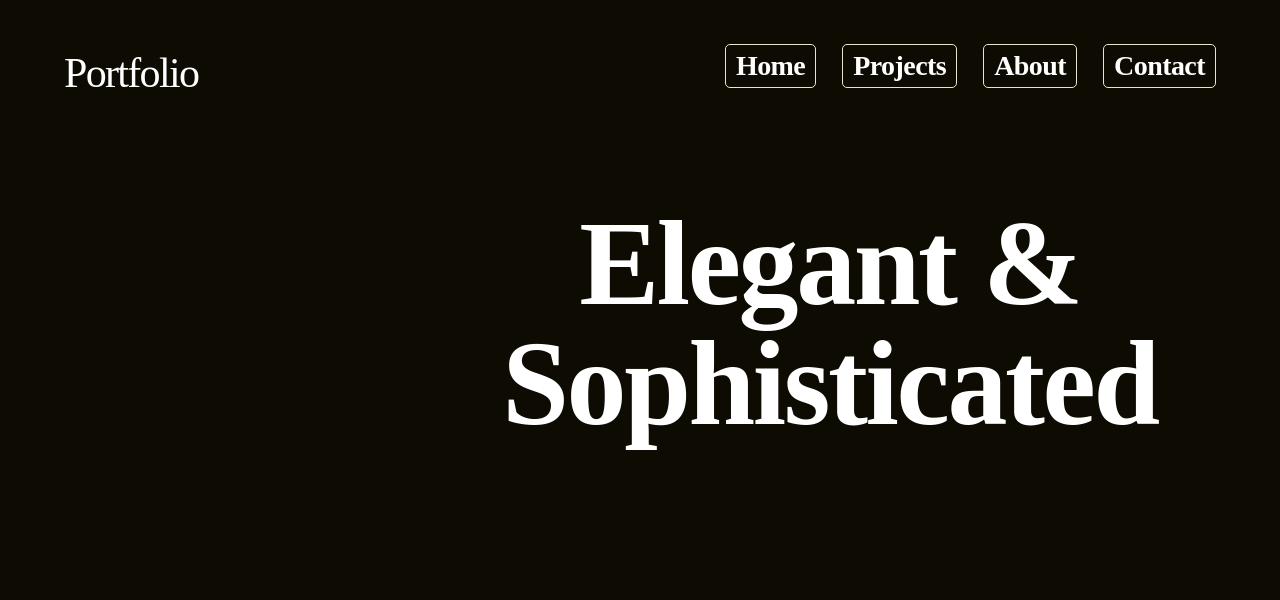
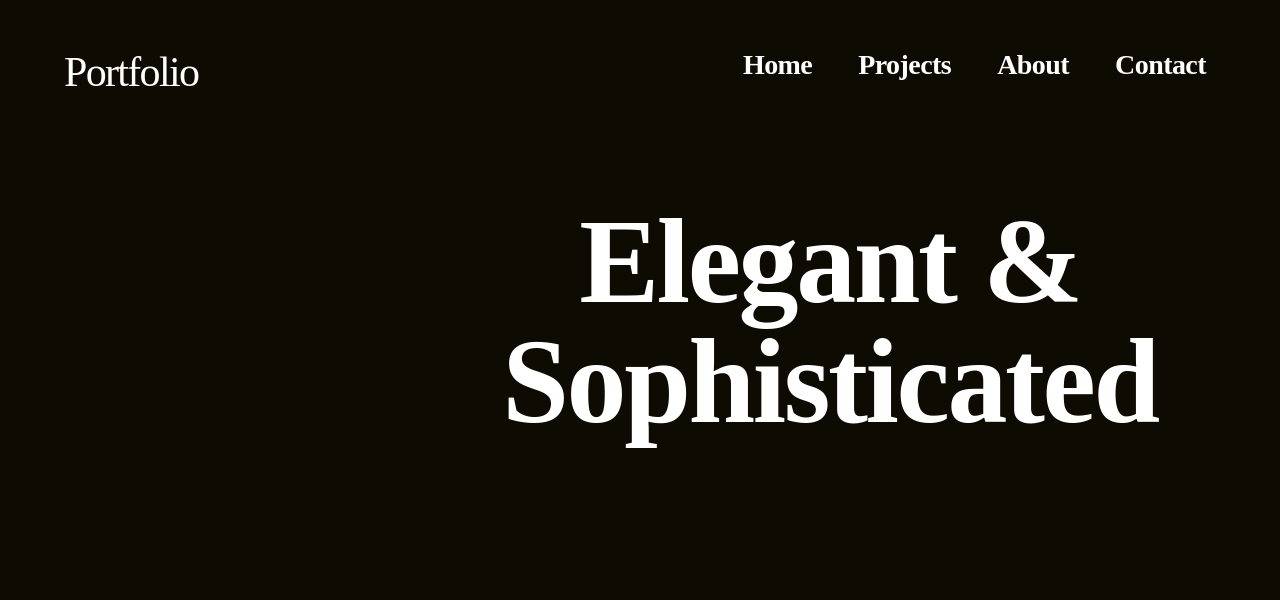
Before and after one commit to officialaditya12/capstone-project, a plain HTML site: page index.html in a window 1280 px wide. Shown: the top 600 px of the page. Drawn offline with Linux system fonts and the light colour scheme.

Commit message:
Update style.css

```diff
--- a/style.css
+++ b/style.css
@@ -455,7 +455,7 @@ p{
  a{
     text-decoration: none;
     color: #e6e6cc;
-    border: 1px solid #e6e6cc;
+    /* border: 1px solid #e6e6cc; */
     padding: 5px 10px;
     border-radius: 5px;
   }
```
